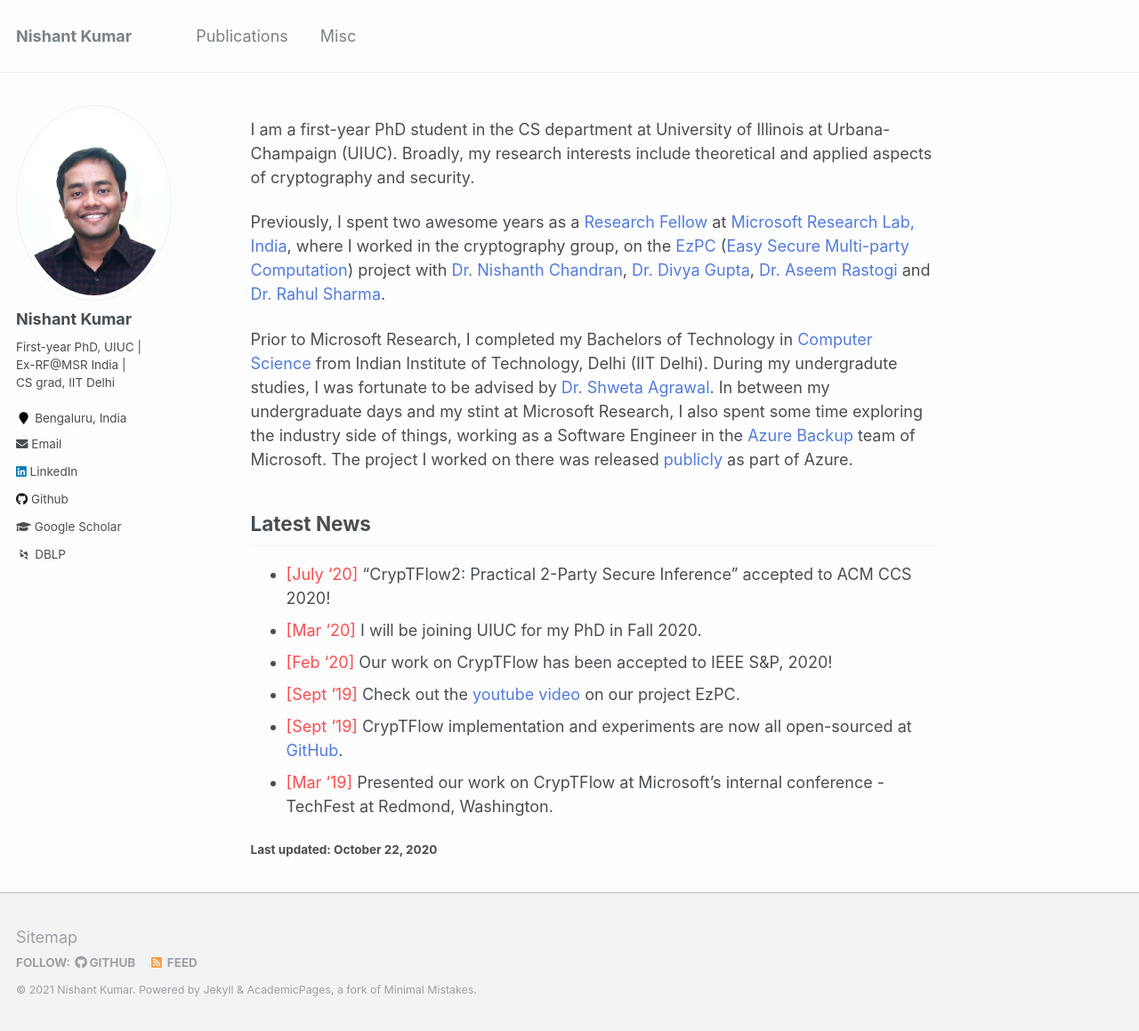
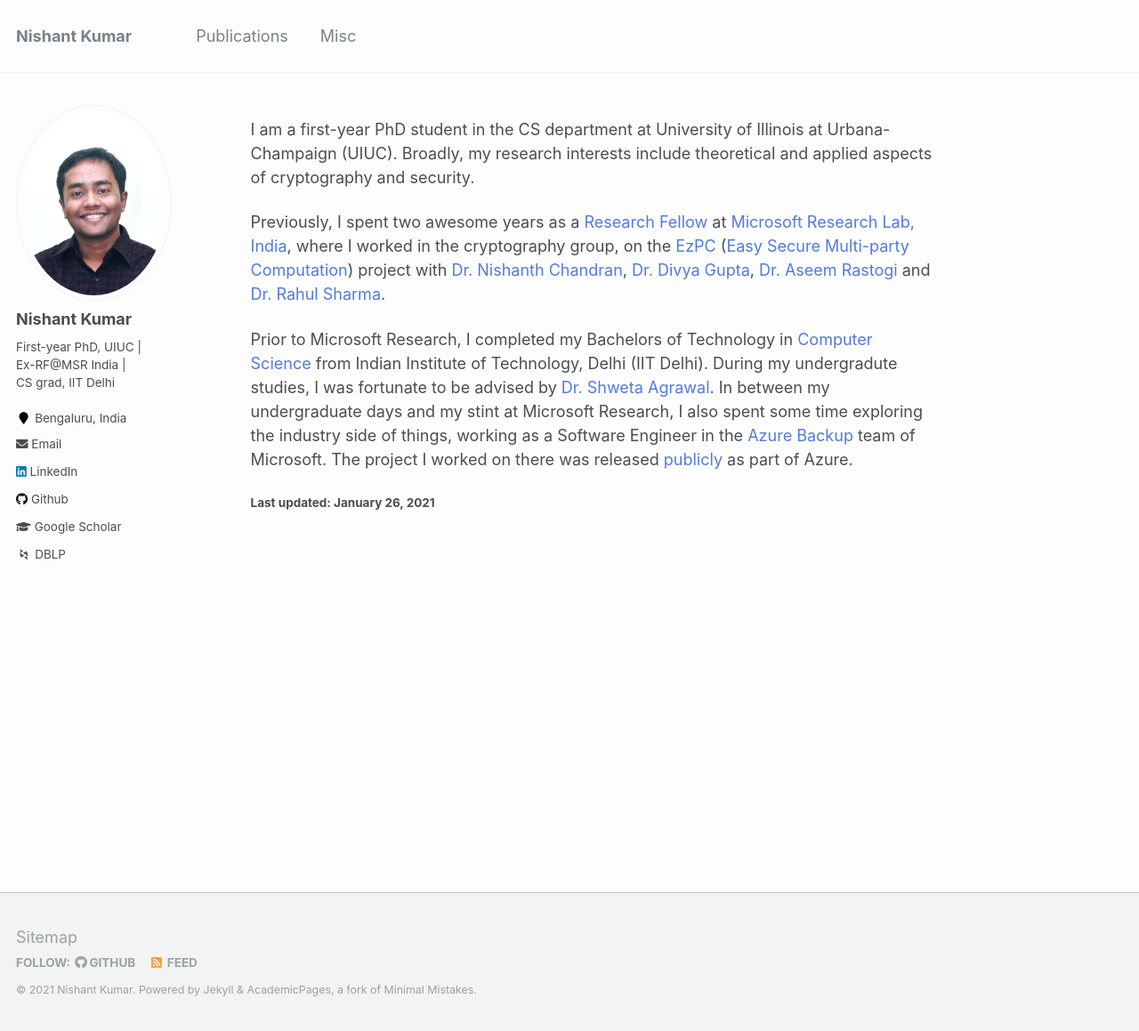
Before and after one commit to nishkum/nishkum.github.io, a Jekyll site: the page built from _pages/about.md, in a window 1280 px wide and 1159 px high. Shown: the whole window at 89% size. Built offline with Jekyll 4.4.1, drawn with Linux system fonts in a browser that asks for light colours; some web fonts are replaced.

Commit message:
pubs updated jan 21

```diff
--- a/_pages/about.md
+++ b/_pages/about.md
@@ -16,12 +16,8 @@ Prior to Microsoft Research, I completed my Bachelors of Technology in [Computer
 
 <!-- The detailed PDF verison of my CV can be found here - [__Curriculum Vitae__](\files\Nishant_Academic_CV.pdf){: .btn .btn--info} -->
 
-## Latest News
+<!-- ## Latest News
+- <span style="color:#fa4d4d">[Jan '21]</span> "CrypTFlow2: Practical 2-Party Secure Inference" accepted to ACM CCS 2020!
 - <span style="color:#fa4d4d">[July '20]</span> "CrypTFlow2: Practical 2-Party Secure Inference" accepted to ACM CCS 2020!
-- <span style="color:#fa4d4d">[Mar '20]</span> I will be joining UIUC for my PhD in Fall 2020.
-- <span style="color:#fa4d4d">[Feb '20]</span> Our work on CrypTFlow has been accepted to IEEE S&P, 2020!
-- <span style="color:#fa4d4d">[Sept '19]</span> Check out the [youtube video](https://www.youtube.com/watch?v=-1H1Sp-_5YU) on our project EzPC.
-- <span style="color:#fa4d4d">[Sept '19]</span> CrypTFlow implementation and experiments are now all open-sourced at [GitHub](https://github.com/mpc-msri/EzPC).
-- <span style="color:#fa4d4d">[Mar '19]</span> Presented our work on CrypTFlow at Microsoft's internal conference - TechFest at Redmond, Washington.
-
-###### Last updated: October 22, 2020
+ -->
+###### Last updated: January 26, 2021
```
Also changed, not shown: _publications/2021-01-25-fss.md (added, +43 -0 lines).
